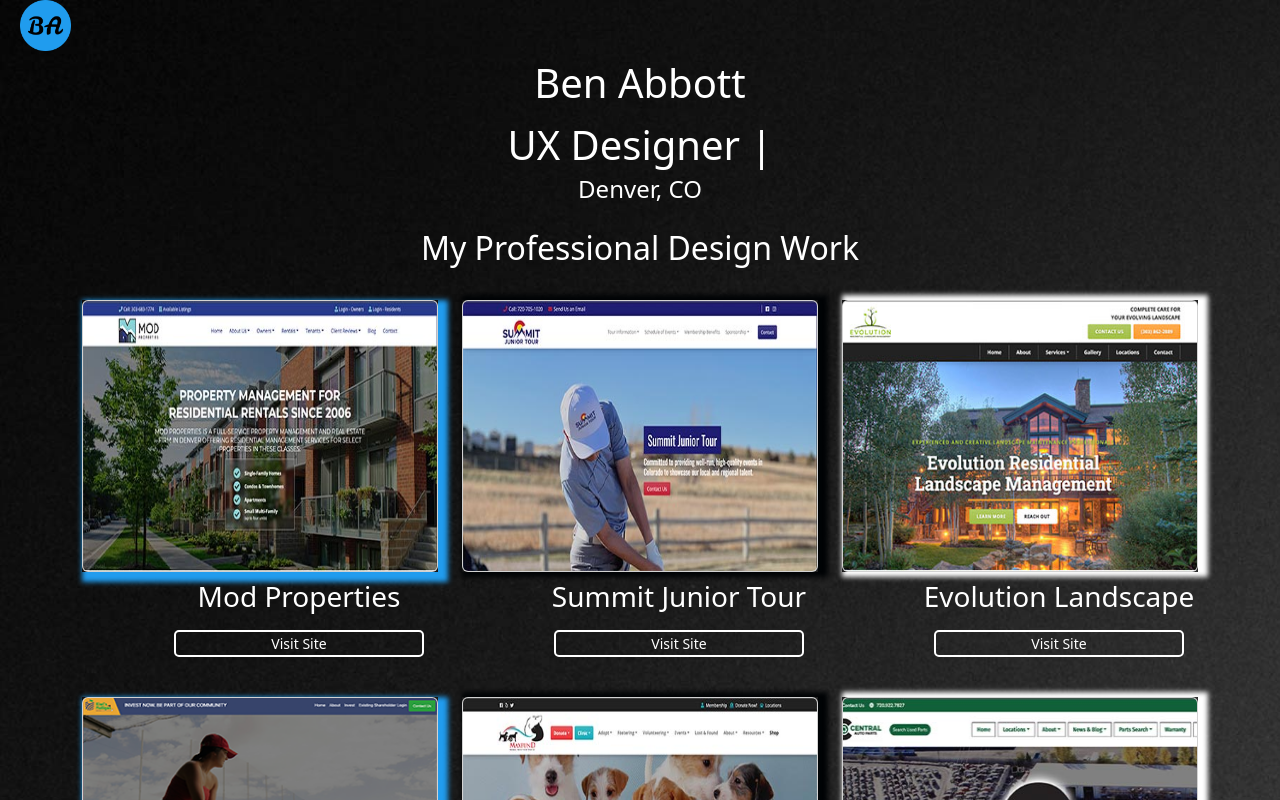
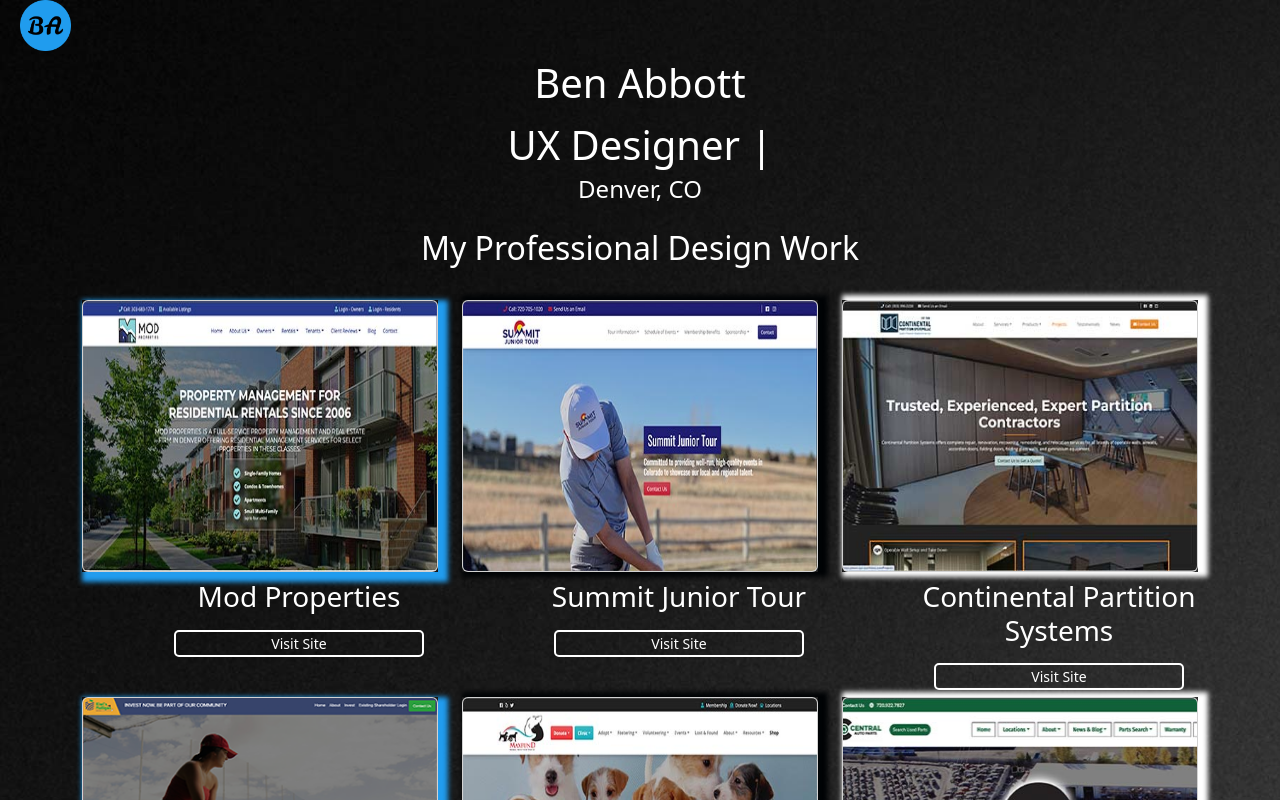
Before and after one commit to benabbott85/bap, a React (Create React App) app: page / in a window 1280 px wide. Shown: the top 800 px of the page. Built offline with nearby package versions, Linux system fonts and the light colour scheme.

Commit message:
updated projects

```diff
--- a/src/components/projects.js
+++ b/src/components/projects.js
@@ -3,7 +3,7 @@
 import 'bootstrap/dist/css/bootstrap.css'
 import Mod from '../assets/modps.jpg'
 import Summit from '../assets/summitps.jpg'
-import Evo from '../assets/evops.jpg'
+import Evo from '../assets/cps.jpg'
 import Max from '../assets/maxps.jpg'
 import Kiwi from '../assets/kiwi.png'
 import Central from '../assets/central2.jpg'
@@ -103,11 +103,11 @@
       </CardTitle> */}
       <div className="ctoverlay">
       <CardText className="ctitle">
-      <h3>Evolution Landscape</h3>
+      <h3>Continental Partition Systems</h3>
       </CardText>
       <CardText className="ctitle">
         <small className="text-muted">
-          <a href="https://www.evolution-landscape.com/" target='_blank' rel="noreferrer"> <button className='sitebtn'>Visit Site</button></a>
+          <a href="https://cps-partitions.com/" target='_blank' rel="noreferrer"> <button className='sitebtn'>Visit Site</button></a>
         </small>
       </CardText>
       </div>
```
Also changed, not shown: src/assets/cps.jpg (added).
